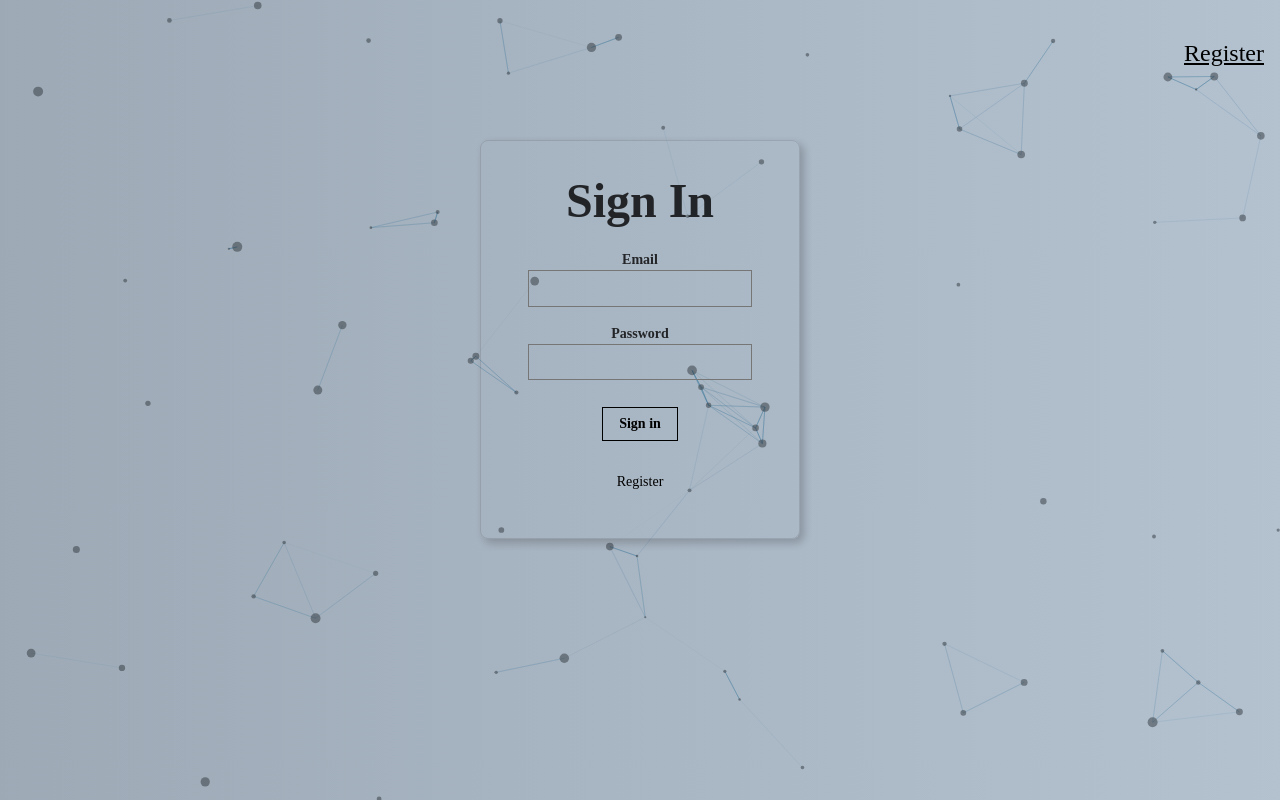
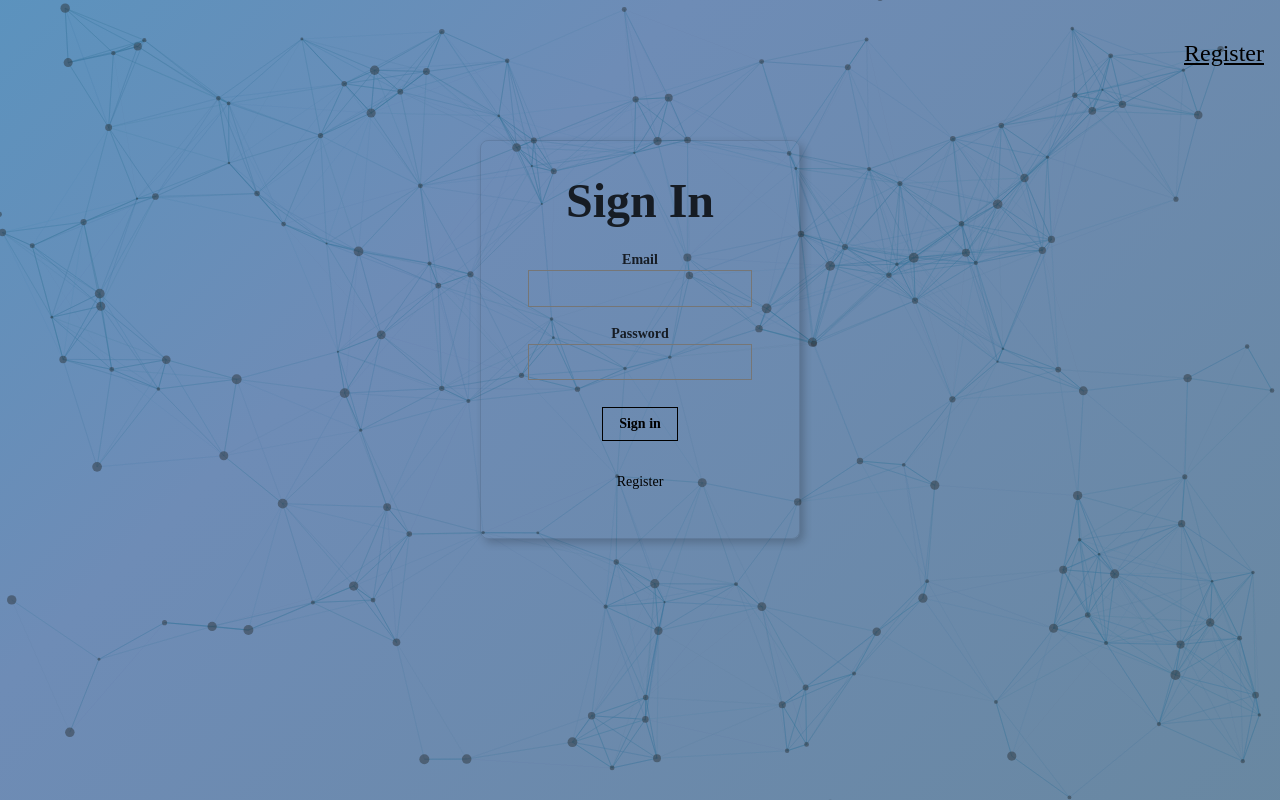
Before and after one commit to IordanAlexandru1997/FacialRecognitionWebApp, a React (Create React App) app: page / in a window 1280 px wide. Built offline with nearby package versions, Linux system fonts and the light colour scheme.

Commit message:
final version maybe

```diff
--- /dev/null
+++ b/src/components/particles/Particles.css
@@ -0,0 +1,13 @@
+
+
+  /* ---- particles.js container ---- */
+
+  #particles-js {
+    position: absolute;
+    width: 100%;
+    height: 100%;
+    background-color: #b61924;
+    background-repeat: no-repeat;
+    background-size: cover;
+    background-position: 50% 50%;
+  }
--- a/src/components/particles/Particless.js
+++ b/src/components/particles/Particless.js
@@ -1,5 +1,6 @@
 import Particles from "react-tsparticles";
 import { loadFull } from "tsparticles";
+import './Particles.css'
 
 const Particless = () => {
   const particlesInit = async (main) => {
@@ -22,90 +23,116 @@ const Particless = () => {
       init={particlesInit}
       loaded={particlesLoaded}
       options={{
-        // background: {
-        //   color: {
-        //     value: "#0d47a1",
-        //   },
-        // },
-        fpsLimit: 120,
-        interactivity: {
-          events: {
-            onClick: {
-              enable: true,
-              mode: "push",
+        "particles": {
+          "number": {
+            "value": 400,
+            "density": {
+              "enable": true,
+              "value_area": 2000
+            }
+          },
+          "color": {
+            "value": "#2D363B"
+          },
+          "shape": {
+            "type": "circle",
+            "stroke": {
+              "width": 0,
+              "color": "#000000"
             },
-            onHover: {
-              enable: true,
-              mode: "attract",
-              parallax: { enable: false, force: 1000, smooth: 10 }
+            "polygon": {
+              "nb_sides": 5
             },
-            resize: true,
+
           },
-          modes: {
-            push: { quantity: 4 },
-            attract: { distance: 200, duration: 0.4, factor: 5 }
+          "opacity": {
+            "value": 0.5,
+            "random": false,
+            "anim": {
+              "enable": false,
+              "speed": 1,
+              "opacity_min": 0.1,
+              "sync": false
+            }
+          },
+          "size": {
+            "value": 5,
+            "random": true,
+            "anim": {
+              "enable": false,
+              "speed": 40,
+              "size_min": 0.1,
+              "sync": false
+            }
+          },
+          "line_linked": {
+            "enable": true,
+            "distance": 150,
+            "color": "#367499",
+            "opacity": 0.4,
+            "width": 1
+          },
+          "move": {
+            "enable": true,
+            "speed": 2,
+            "direction": "none",
+            "random": false,
+            "straight": false,
+            "out_mode": "out",
+            "bounce": false,
+            "attract": {
+              "enable": false,
+              "rotateX": 600,
+              "rotateY": 1200
+            }
           }
         },
-        particles: {
-          color: { value: "#2D363B" },
-          line_linked: {
-            color: "#367499",
-            distance: 100,
-            enable: true,
-            opacity: 0.4,
-            width: 1
+        "interactivity": {
+          "events": {
+            "onhover": {
+              "enable": true,
+              "mode": "grab"
+            },
+            "onclick": {
+              "enable": true,
+              "mode": "push"
+            },
+            "resize": true
           },
-          move: {
-            attract: { enable: false, rotateX: 600, rotateY: 1200 },
-            bounce: false,
-            direction: "none",
-            enable: true,
-            out_mode: "out",
-            random: false,
-            speed: 2,
-            straight: false
-          },
-          number: { density: { enable: true, value_area: 1000 }, value: 80 },
-          opacity: {
-            anim: { enable: false, opacity_min: 0.1, speed: 1, sync: false },
-            random: false,
-            value: 0.5
-          },
-          shape: {
-            character: {
-              fill: false,
-              font: "Verdana",
-              style: "",
-              value: "*",
-              weight: "400"
+          "modes": {
+            "grab": {
+              "distance": 140,
+              "line_linked": {
+                "opacity": 1
+              }
             },
-            image: {
-              height: 100,
-              replace_color: true,
-              src: "images/github.svg",
-              width: 100
+            "bubble": {
+              "distance": 400,
+              "size": 40,
+              "duration": 2,
+              "opacity": 8,
+              "speed": 3
             },
-            polygon: { nb_sides: 5 },
-            stroke: { color: "#000000", width: 0 },
-            type: "circle"
-          },
-          size: {
-            anim: { enable: false, size_min: 0.1, speed: 40, sync: false },
-            random: true,
-            value: 5
+            "repulse": {
+              "distance": 200,
+              "duration": 0.4
+            },
+            "push": {
+              "particles_nb": 4
+            },
+            "remove": {
+              "particles_nb": 2
+            }
           }
         },
-        polygon: {
-          draw: { enable: false, lineColor: "#ffffff", lineWidth: 0.5 },
-          move: { radius: 10 },
-          scale: 1,
-          type: "none",
-          url: ""
-        },
-        retina_detect: true
+        "retina_detect": true
+
       }}
+
     />
+
   );
+
 };
 
 export default Particless;
--- a/src/index.css
+++ b/src/index.css
@@ -1,18 +1,22 @@
 body {
-  margin: 0;
-  padding: 0;
-  font-family: sans-serif;
-  background: linear-gradient(270deg, #ddeeff, #9aa6b2, #767c9b);
-  background-size: 600% 600%;
+	background: linear-gradient(-45deg, #63838d, #6e8cb6, #23a6d5, #23d5ab);
+	background-size: 400% 400%;
+	animation: gradient 15s ease infinite;
+	height: 100vh;
+}
 
-  font-family: 'Grape Nuts', cursive;
-  font-family: 'Patrick Hand', cursive;
+@keyframes gradient {
+	0% {
+		background-position: 0% 50%;
+	}
+	50% {
+		background-position: 100% 50%;
+	}
+	100% {
+		background-position: 0% 50%;
+	}
+}
 
-  -webkit-animation: AnimationName 30s ease infinite;
-  -moz-animation: AnimationName 30s ease infinite;
-  animation: AnimationName 30s ease infinite;
-
-}
 
 .center{
   display: flex;
@@ -47,19 +51,3 @@ p {
 button {
   cursor: pointer;
 }
-
-@-webkit-keyframes AnimationName {
-  0%{background-position:0% 50%}
-  50%{background-position:100% 50%}
-  100%{background-position:0% 50%}
-}
-@-moz-keyframes AnimationName {
-  0%{background-position:0% 50%}
-  50%{background-position:100% 50%}
-  100%{background-position:0% 50%}
-}
-@keyframes AnimationName {
-  0%{background-position:0% 50%}
-  50%{background-position:100% 50%}
-  100%{background-position:0% 50%}
-}
```
